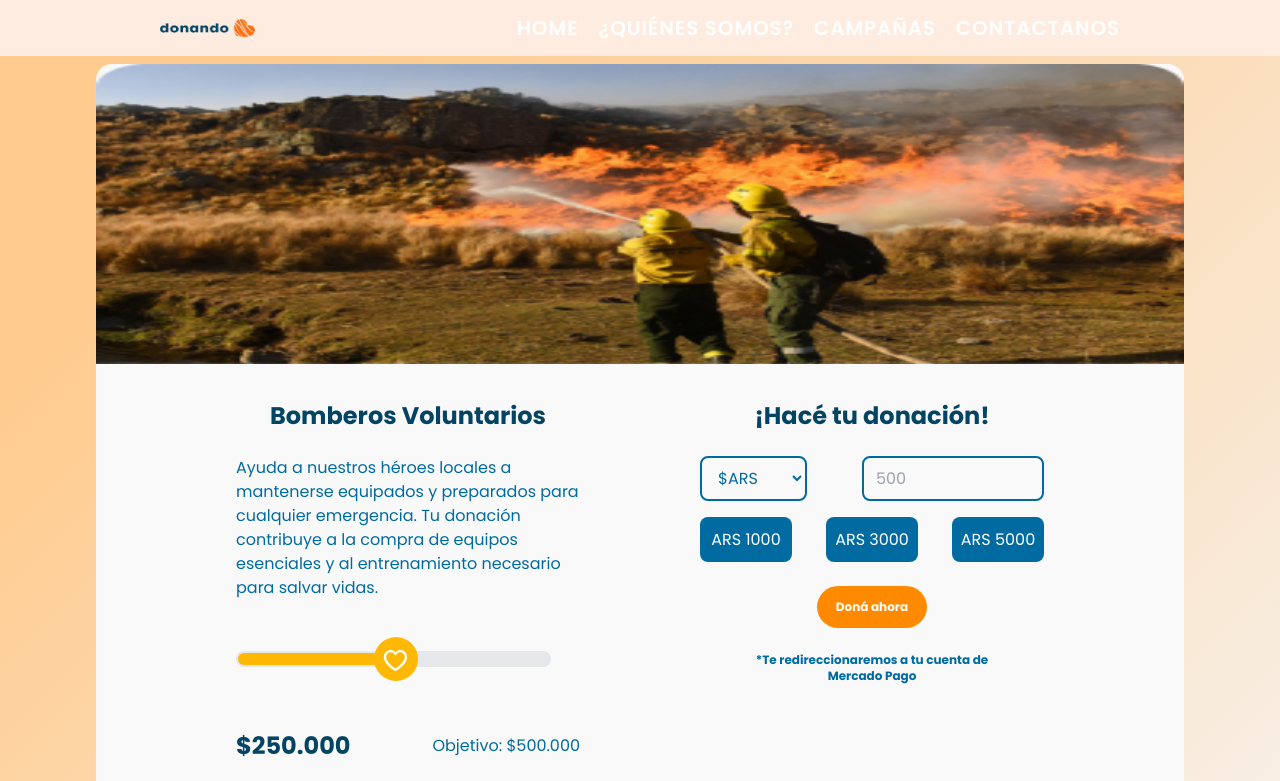
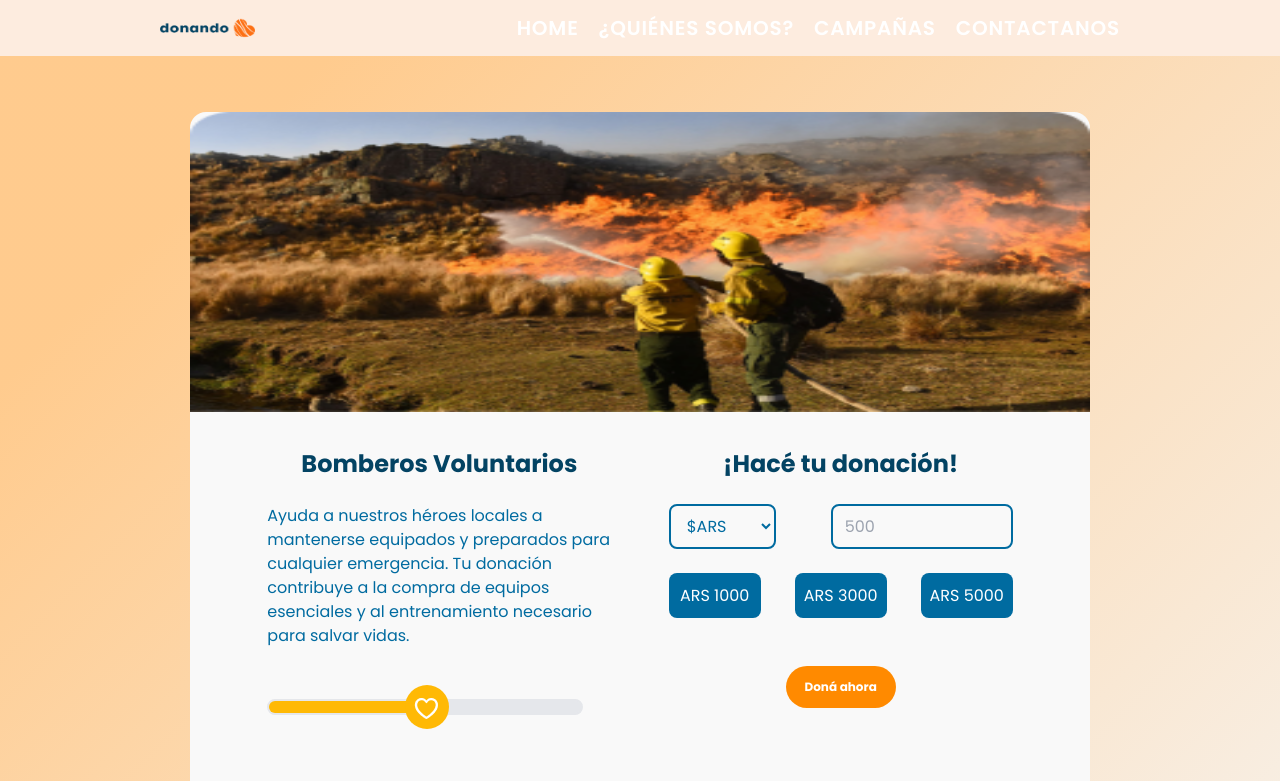
Before and after one commit to eze-alvarez/FrontNoCountry, a React (Vite) app: page /campaign/0 in a window 1280 px wide. Shown: the top 781 px of the page. Built offline with nearby package versions, Linux system fonts and the light colour scheme.

Commit message:
feat: Desktop fix

```diff
--- a/src/components/UI/Full-Card-Campaign/fullCard.jsx
+++ b/src/components/UI/Full-Card-Campaign/fullCard.jsx
@@ -23,7 +23,7 @@ const FullCard = ({ data }) => {
     };
 
     return (
-        <div className=" w-344 h-888 bg-main-white rounded-2xl m-auto flex flex-col md:w-full md:h-750">
+        <div className=" w-344 h-888 bg-main-white rounded-2xl m-auto flex flex-col md:w-full md:max-w-900 md:h-750 mt-16">
             <div className="w-full h-201 md:h-300">
                 <img
                     src={infoCard.img}
@@ -92,7 +92,7 @@ const FullCard = ({ data }) => {
                         </p>
                     </div>
                 </div>
-                <div className="max-w-344 flex flex-col ">
+                <div className="max-w-344 flex flex-col md:h-full justify-start">
                     <h1 className=" mb-2">¡Hacé tu donación!</h1>
                     <div className="flex flex-row items-center justify-between mt-4">
                         <select
@@ -113,7 +113,7 @@ const FullCard = ({ data }) => {
                             placeholder="500"
                         />
                     </div>
-                    <div className="flex flex-row items-center justify-between mt-4">
+                    <div className="flex flex-row items-center justify-between mt-6">
                         <button
                             className="w-92 h-45 bg-blue-text rounded-lg text-white"
                             onClick={() => setAmount(1000)}
@@ -135,14 +135,14 @@ const FullCard = ({ data }) => {
                     </div>
 
                     <button
-                        className="bg-btn-orange h-42 w-110 rounded-full my-6 self-center "
+                        className="bg-btn-orange h-42 w-110 rounded-full my-6 self-center md:mt-12 "
                         onClick={handleDonation}
                     >
                         <p className="text-white text-xs font-bold">
                             Doná ahora
                         </p>
                     </button>
-                    <p className="px-9 text-xs font-bold text-center">
+                    <p className="px-9 text-xs font-bold text-center self-baseline mt-auto">
                         *Te redireccionaremos a tu cuenta de Mercado Pago
                     </p>
                 </div>
--- a/tailwind.config.js
+++ b/tailwind.config.js
@@ -49,6 +49,7 @@ export default {
         92: "92px",
         1120: "1120px",
         344: "344px",
+        900: "900px",
     },
     },
   },
```
